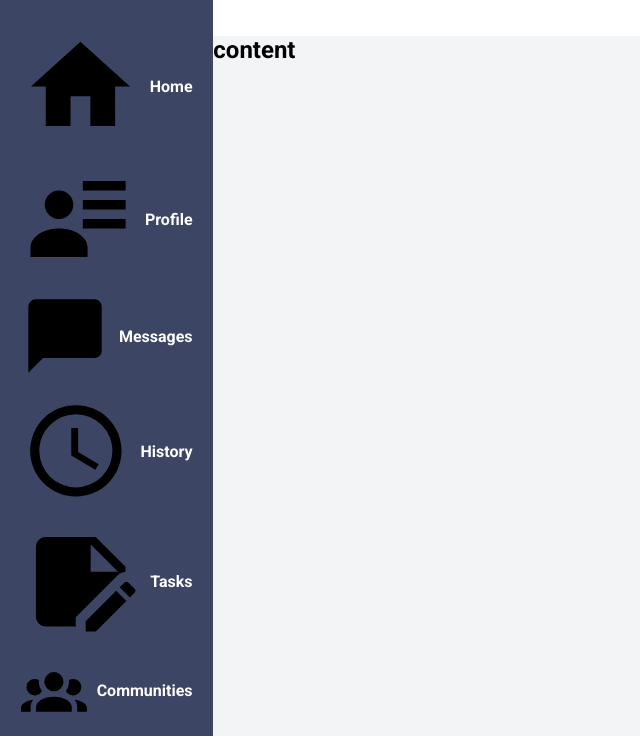
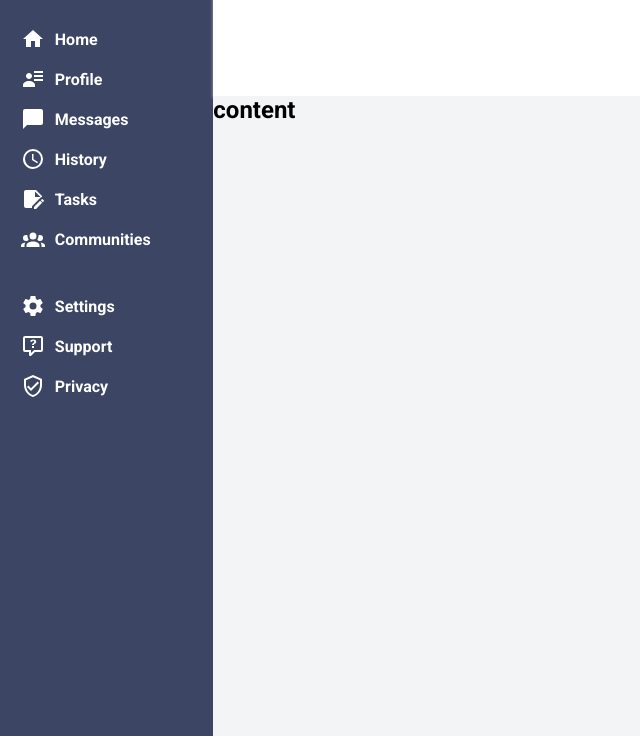
Before and after one commit to RoBinee/Admin--Dashboard, a plain HTML site: page index.html in a window 1280 px wide. Shown: the part 64-819 px from the top of the page, without its empty margins (0-640 px from the left). Drawn offline with Linux system fonts and the light colour scheme.

Commit message:
Chnage icon classname to menu-icon

```diff
--- a/style.css
+++ b/style.css
@@ -7,6 +7,7 @@
   --pink-clr: #df96bf;
   --white-clr: #ffffff;
   --gray-clr: #f3f4f6;
+  --shadow: 0px 2px 3px rgb(175 175 175);
 }
 * {
   margin: 0;
@@ -65,7 +66,7 @@ button {
   color: var(--main-clr);
 }
 
-.icon {
+.menu-icon {
   fill: var(--white-clr);
   height: 1.5rem;
 }
@@ -79,10 +80,11 @@ button {
   background: var(--white-clr);
   flex: 5;
   display: grid;
-  grid-template-rows: 1fr 7fr;
+  grid-template-rows: 1fr 4fr;
 }
-header {
+.header {
   background: var(--white-clr);
+  box-shadow: var(--shadow);
 }
 .content {
   background: var(--gray-clr);
```
